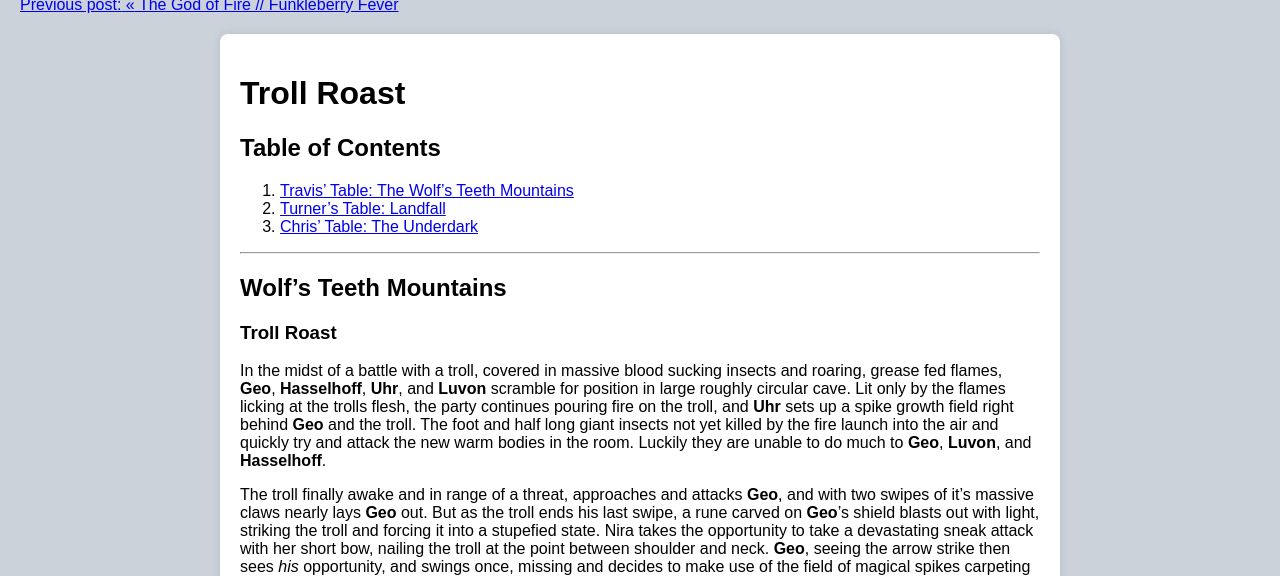
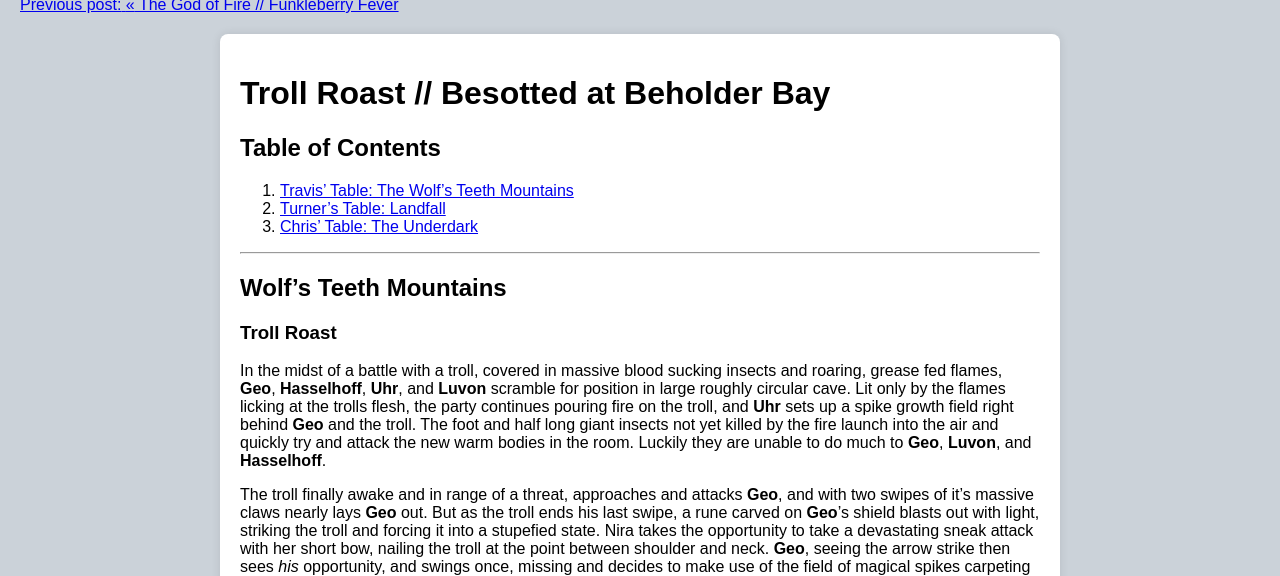
Before and after one commit to pragma-turner/tavernsandtales, a Jekyll site: the page built from _posts/2024-02-20-season-2-session-6.md, in a window 1280 px wide and 900 px high, cut to the strip 324-900 px from the top of the window. Built offline with Jekyll 4.4.1, drawn with Linux system fonts in a browser that asks for light colours.

Commit message:
Add title.

```diff
--- a/_posts/2024-02-20-season-2-session-6.md
+++ b/_posts/2024-02-20-season-2-session-6.md
@@ -1,8 +1,9 @@
 ---
 layout: post
-title: Troll Roast
+title: Troll Roast // Besotted at Beholder Bay
 summary: "
 Travis' table fights a troll!
+Chris' table searches for a rare egg.
 "
 ---
 
```
